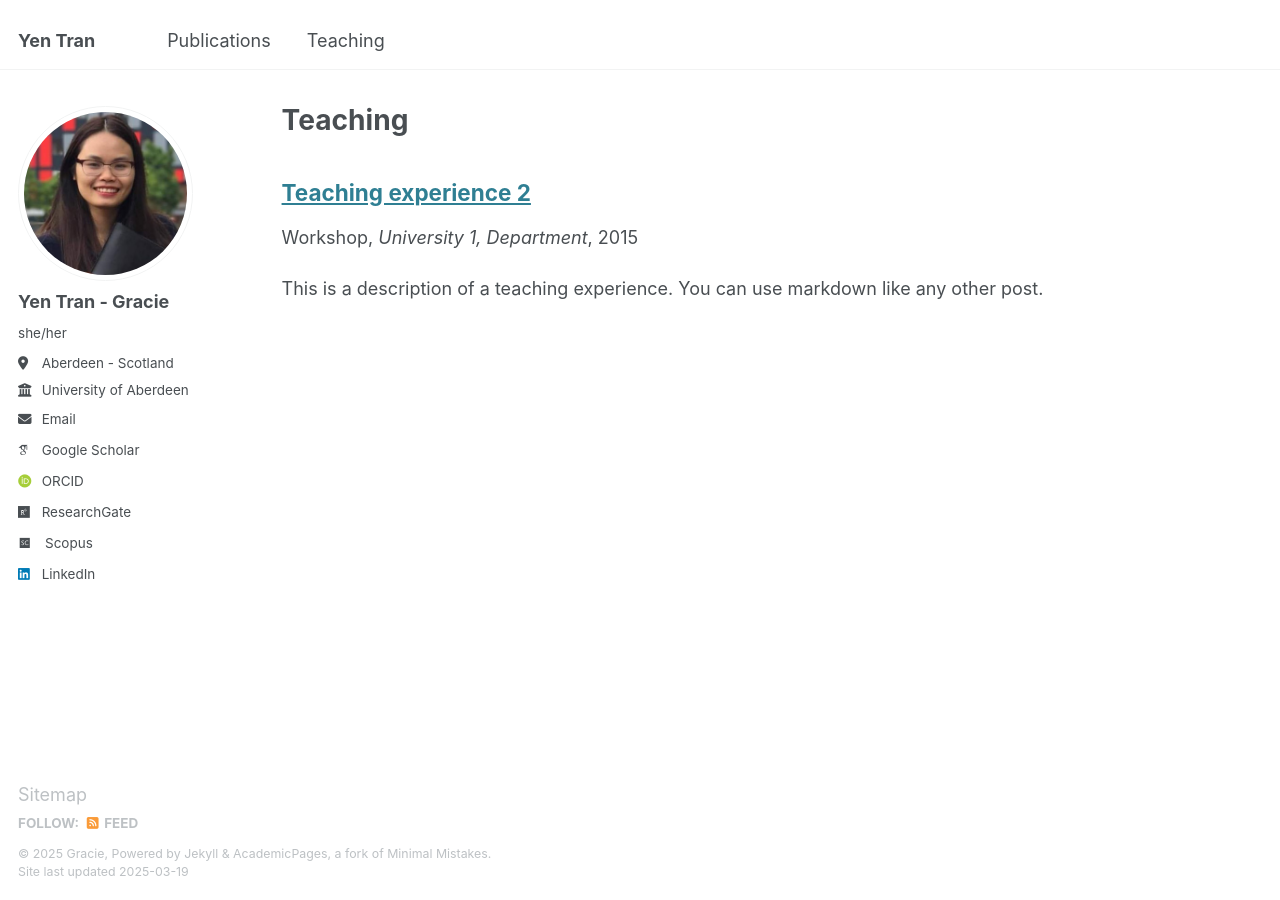
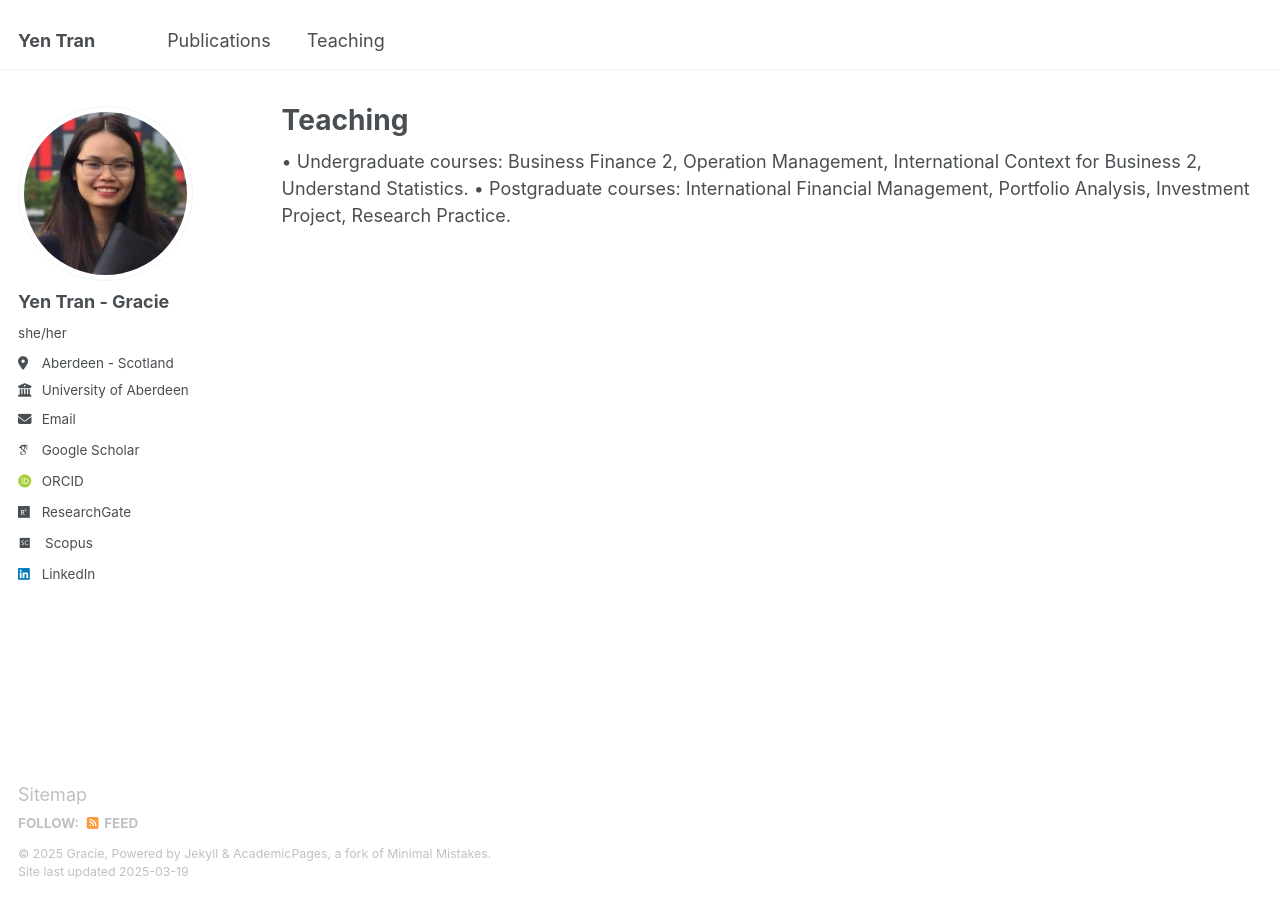
Before and after one commit to Graciesgrace/mywebpage, a Jekyll site: the page built from _pages/teaching.html, in a window 1280 px wide. Built offline with Jekyll 4.4.1, drawn with Linux system fonts in a browser that asks for light colours; some web fonts are replaced; a file with an impossible date is left out.

Commit message:
Update teaching.html

```diff
--- a/_pages/teaching.html
+++ b/_pages/teaching.html
@@ -5,8 +5,5 @@ permalink: /teaching/
 author_profile: true
 ---
 
-{% include base_path %}
-
-{% for post in site.teaching reversed %}
-  {% include archive-single.html %}
-{% endfor %}
+•	Undergraduate courses: Business Finance 2, Operation Management, International Context for Business 2, Understand Statistics.
+•	Postgraduate courses: International Financial Management, Portfolio Analysis, Investment Project, Research Practice.
```
